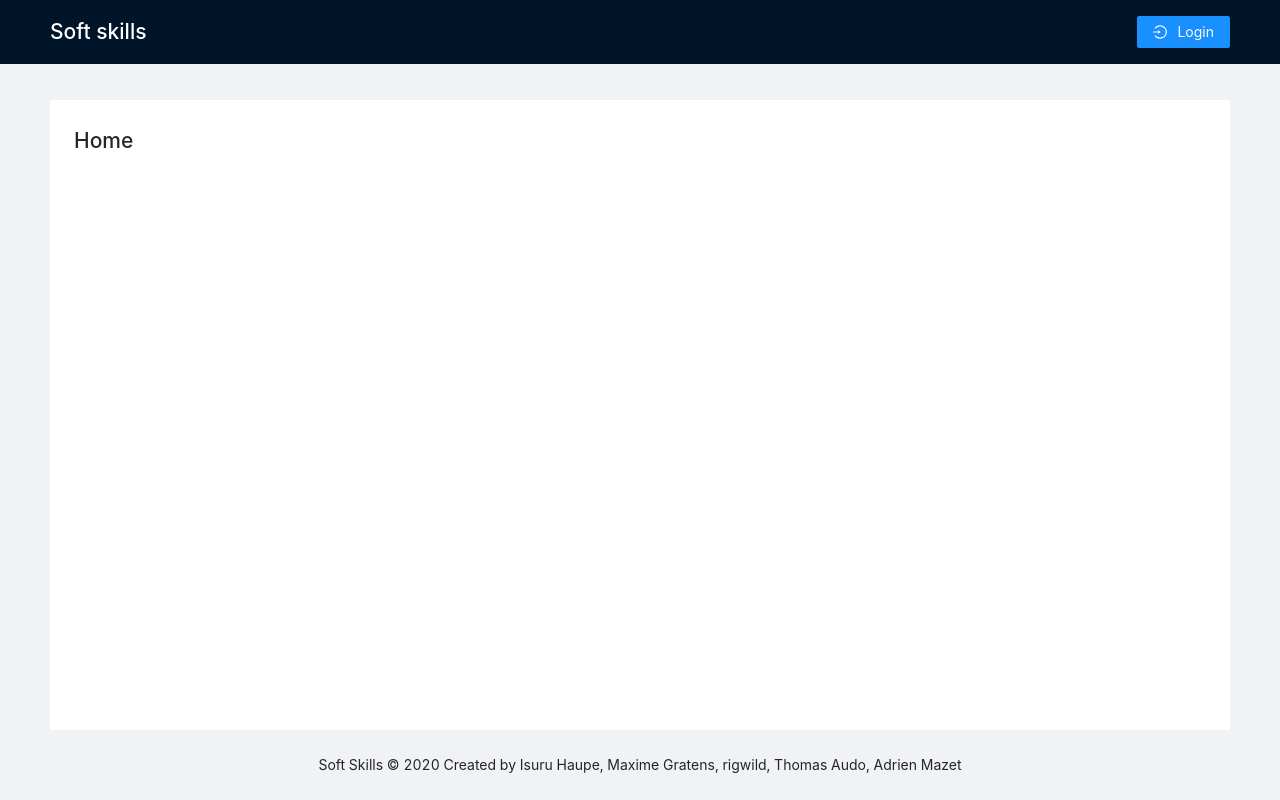
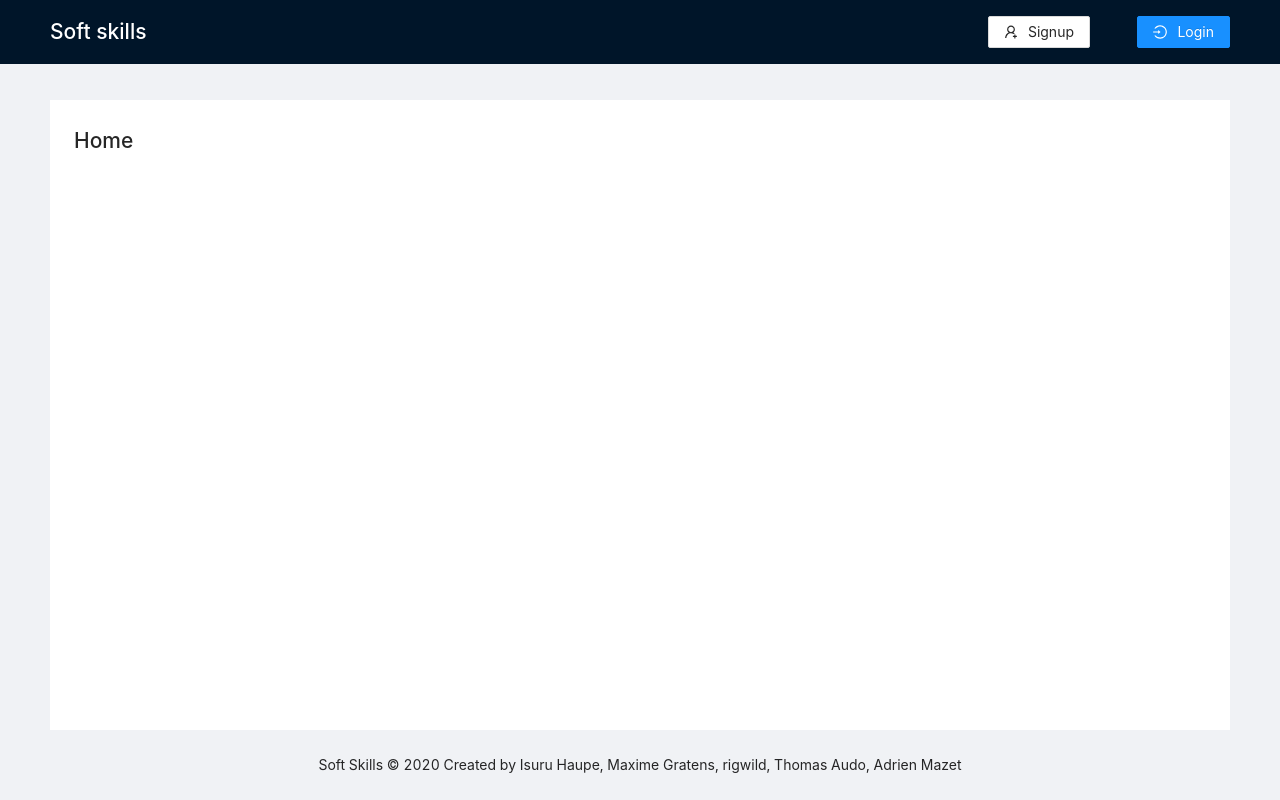
Before and after one commit to rigwild/soft-skills, a React (Create React App) app in the folder packages/front/: page / in a window 1280 px wide. Built offline with nearby package versions, Linux system fonts and the light colour scheme.

Commit message:
Navigation to signup page added

```diff
--- a/packages/front/src/components/layout/Layout.tsx
+++ b/packages/front/src/components/layout/Layout.tsx
@@ -1,4 +1,8 @@
-import { LoginOutlined, LogoutOutlined } from "@ant-design/icons";
+import {
+  LoginOutlined,
+  LogoutOutlined,
+  UserAddOutlined,
+} from "@ant-design/icons";
 import { Button, Layout as AntLayout, Menu } from "antd";
 import React from "react";
 import { Link, useLocation } from "react-router-dom";
@@ -71,6 +75,11 @@ const Layout = (props: Props) => {
                 </Button>
               </Link>
             </Menu.Item>
+            <Menu.Item style={{ position: "absolute", right: "170px" }}>
+              <Link to="/signup">
+                <Button icon={<UserAddOutlined />}>Signup</Button>
+              </Link>
+            </Menu.Item>
           </Menu>
         )}
       </Header>
```
